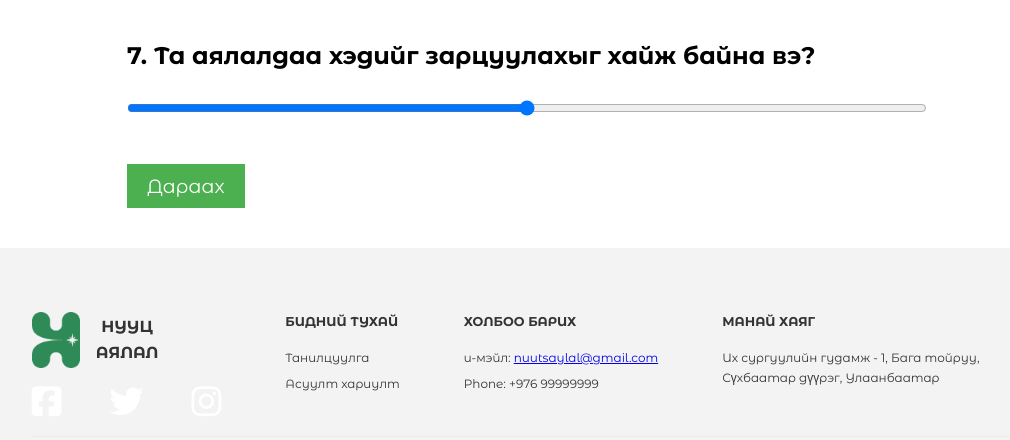
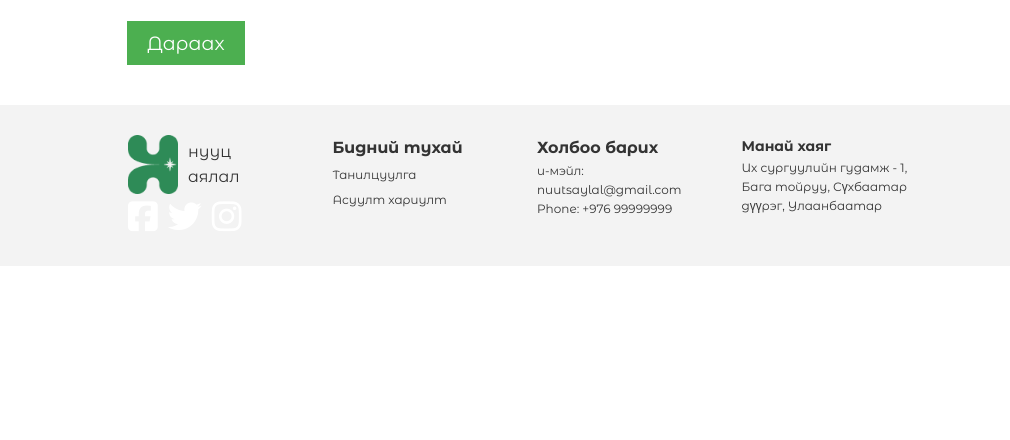
Before and after one commit to MunkhjinBj/WebDesign, a website with bundled scripts: page frontend/zahialah.html in a window 1280 px wide. Shown: the part 1499-1939 px from the top of the page, without its empty margins (113-1123 px from the left). After the commit the page ends 1765 px from the top, so only its background shows below. Built offline with nearby package versions, Linux system fonts and the light colour scheme; no server answers; files whose address does not match are found by name.

Commit message:
Update zahialah.html

```diff
--- a/frontend/zahialah.html
+++ b/frontend/zahialah.html
@@ -4,7 +4,7 @@
     <meta charset="UTF-8" />
     <meta name="viewport" content="width=device-width, initial-scale=1.0" />
     <title>Аялал зохиох</title>
-    <link rel="stylesheet" href="../dist/header.min.css" />
+    <link rel="stylesheet" href="./header.css" />
     <link rel="stylesheet" href="./styles.css" />
   </head>
   <body>
```
